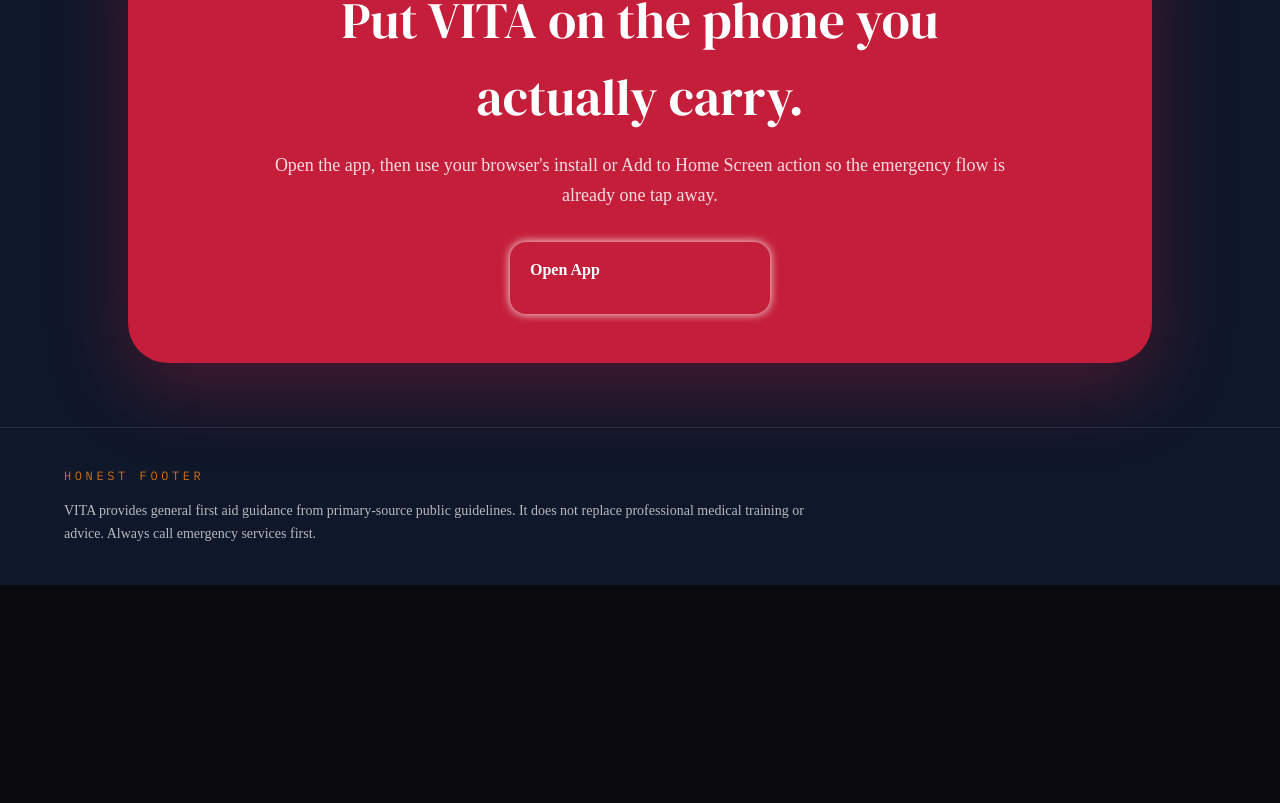
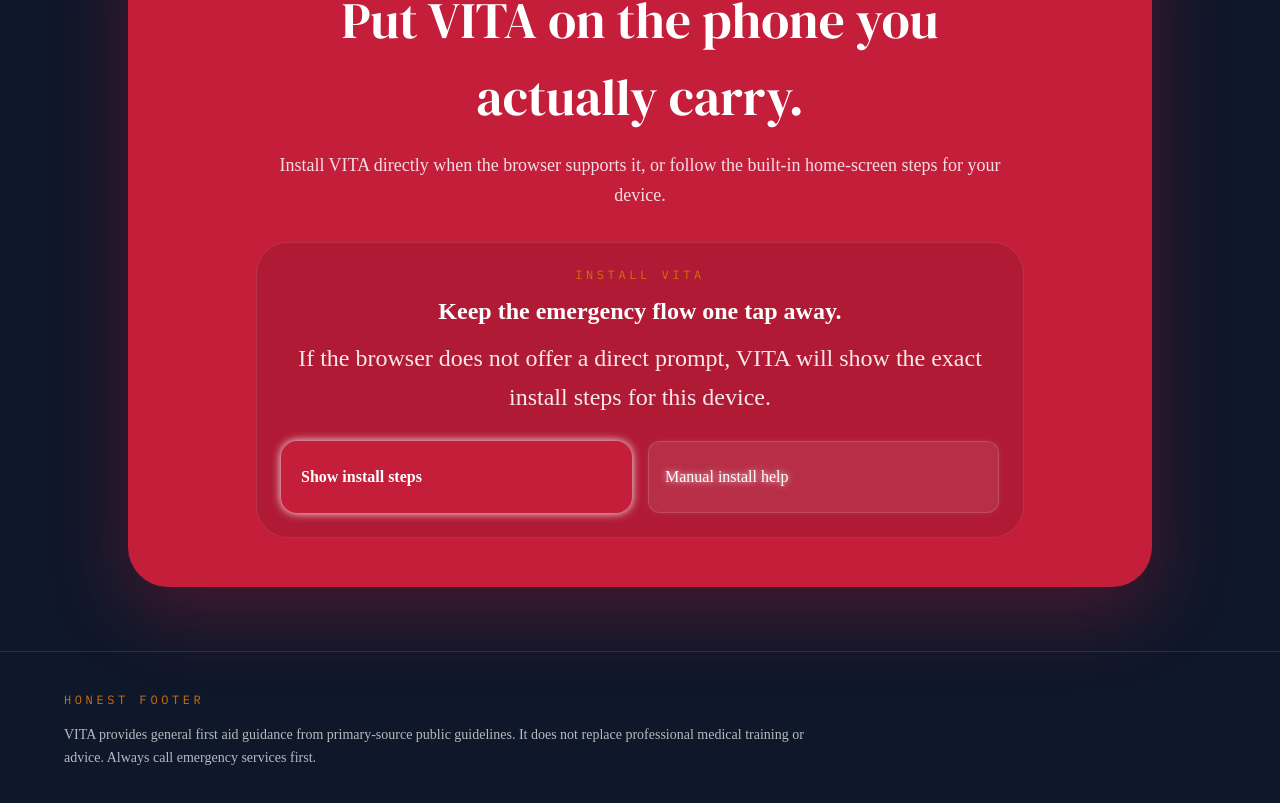
Before and after one commit to Eldren-cmd/VITA, a Next.js app: page / in a window 1280 px wide. Shown: the part 3210-4013 px from the top of the page. Before the commit the page ends 3795 px from the top, so only its background shows below. Built offline with nearby package versions, Linux system fonts and the light colour scheme.

Commit message:
feat: add direct install prompts

```diff
--- a/src/components/dashboard/Dashboard.jsx
+++ b/src/components/dashboard/Dashboard.jsx
@@ -14,6 +14,7 @@ import useVault from '@/hooks/useVault'
 
 import EmergencyGrid from '@/components/dashboard/EmergencyGrid'
 import SOSButton from '@/components/layout/SOSButton'
+import InstallPromptCard from '@/components/onboarding/InstallPromptCard'
 import LanguageSelector from '@/components/onboarding/LanguageSelector'
 import QuickAccessCard from '@/components/vault/QuickAccessCard'
 
@@ -66,6 +67,10 @@ export default function Dashboard() {
         </header>
 
         <section className="mt-8 space-y-4">
+          <InstallPromptCard compact />
+        </section>
+
+        <section className="mt-8 space-y-4">
           <LanguageSelector />
         </section>
 
--- a/src/components/landing/InstallCTA.jsx
+++ b/src/components/landing/InstallCTA.jsx
@@ -1,6 +1,4 @@
-import Link from 'next/link'
-
-import { PRIMARY_BUTTON_CLASS } from '@/constants/design'
+import InstallPromptCard from '@/components/onboarding/InstallPromptCard'
 
 export default function InstallCTA() {
   return (
@@ -12,12 +10,10 @@ export default function InstallCTA() {
             Put VITA on the phone you actually carry.
           </h2>
           <p className="mt-4 text-lg leading-relaxed text-white/85">
-            Open the app, then use your browser&apos;s install or Add to Home Screen action so the emergency flow is already one tap away.
+            Install VITA directly when the browser supports it, or follow the built-in home-screen steps for your device.
           </p>
-          <div className="mt-8 flex justify-center">
-            <Link href="/app" className={`${PRIMARY_BUTTON_CLASS} max-w-[260px] bg-black/20`}>
-              Open App
-            </Link>
+          <div className="mt-8">
+            <InstallPromptCard />
           </div>
         </div>
       </div>
--- /dev/null
+++ b/src/components/onboarding/InstallPromptCard.jsx
@@ -0,0 +1,122 @@
+import Link from 'next/link'
+
+import { FLOW_BODY_CLASS, PRIMARY_BUTTON_CLASS, SECONDARY_BUTTON_CLASS } from '@/constants/design'
+import useInstallPrompt from '@/hooks/useInstallPrompt'
+
+function InstructionModal({ open, onClose, isIOS, isAndroid, isSafari }) {
+  if (!open) {
+    return null
+  }
+
+  let steps = [
+    'Open your browser menu.',
+    'Choose Install app or Add to Home Screen.',
+    'Confirm the install, then reopen VITA from your home screen.',
+  ]
+
+  if (isIOS && isSafari) {
+    steps = [
+      'Tap the Share button in Safari.',
+      'Scroll down and tap Add to Home Screen.',
+      'Confirm VITA, then open it from your home screen.',
+    ]
+  } else if (isAndroid) {
+    steps = [
+      'Tap the browser menu in Chrome.',
+      'Choose Install app or Add to Home screen.',
+      'Confirm the install, then launch VITA from the home screen icon.',
+    ]
+  }
+
+  return (
+    <div className="fixed inset-0 z-50 flex items-end bg-black/65 p-4 sm:items-center sm:justify-center">
+      <div className="w-full max-w-lg rounded-[2rem] border border-white/10 bg-bg-base p-6 text-white shadow-2xl">
+        <p className="font-mono text-xs uppercase tracking-[0.3em] text-vita-amber">Install VITA</p>
+        <h3 className="mt-3 text-2xl font-bold text-white">Add VITA to your home screen.</h3>
+        <p className={`${FLOW_BODY_CLASS} mt-4`}>
+          Use these steps if your browser does not show the install sheet automatically.
+        </p>
+
+        <ol className="mt-6 space-y-3 text-base text-white/85">
+          {steps.map((step, index) => (
+            <li key={step} className="rounded-2xl border border-white/10 bg-white/5 px-4 py-3">
+              <span className="font-mono text-vita-amber">{index + 1}. </span>
+              {step}
+            </li>
+          ))}
+        </ol>
+
+        <div className="mt-6 grid gap-4 sm:grid-cols-2">
+          <button type="button" className={PRIMARY_BUTTON_CLASS} onClick={onClose}>
+            Close
+          </button>
+          <Link href="/app" className={SECONDARY_BUTTON_CLASS} onClick={onClose}>
+            Open app
+          </Link>
+        </div>
+      </div>
+    </div>
+  )
+}
+
+export default function InstallPromptCard({ compact = false }) {
+  const {
+    isInstalled,
+    isIOS,
+    isAndroid,
+    isSafari,
+    canPromptInstall,
+    showInstructions,
+    promptInstall,
+    openInstructions,
+    closeInstructions,
+  } = useInstallPrompt()
+
+  if (isInstalled) {
+    return (
+      <section className="rounded-[2rem] border border-white/10 bg-white/5 p-5 text-white">
+        <p className="font-mono text-xs uppercase tracking-[0.3em] text-vita-amber">Installed</p>
+        <p className="mt-3 text-lg font-bold">VITA is already installed on this device.</p>
+      </section>
+    )
+  }
+
+  return (
+    <>
+      <section
+        className={[
+          'rounded-[2rem]',
+          'border',
+          'border-white/10',
+          compact ? 'bg-white/5 p-4' : 'bg-black/10 p-6',
+          'text-white',
+        ].join(' ')}
+      >
+        <p className="font-mono text-xs uppercase tracking-[0.3em] text-vita-amber">Install VITA</p>
+        <h3 className="mt-3 text-2xl font-bold text-white">Keep the emergency flow one tap away.</h3>
+        <p className={`${FLOW_BODY_CLASS} mt-3`}>
+          {canPromptInstall
+            ? 'This device can show the install sheet directly from VITA.'
+            : 'If the browser does not offer a direct prompt, VITA will show the exact install steps for this device.'}
+        </p>
+
+        <div className="mt-6 grid gap-4 sm:grid-cols-2">
+          <button type="button" className={PRIMARY_BUTTON_CLASS} onClick={promptInstall}>
+            {canPromptInstall ? 'Install VITA now' : 'Show install steps'}
+          </button>
+          <button type="button" className={SECONDARY_BUTTON_CLASS} onClick={openInstructions}>
+            Manual install help
+          </button>
+        </div>
+      </section>
+
+      <InstructionModal
+        open={showInstructions}
+        onClose={closeInstructions}
+        isIOS={isIOS}
+        isAndroid={isAndroid}
+        isSafari={isSafari}
+      />
+    </>
+  )
+}
--- /dev/null
+++ b/src/hooks/useInstallPrompt.js
@@ -0,0 +1,103 @@
+import { useEffect, useRef, useState } from 'react'
+
+function detectPlatformState() {
+  if (typeof window === 'undefined') {
+    return {
+      isInstalled: false,
+      isIOS: false,
+      isAndroid: false,
+      isSafari: false,
+    }
+  }
+
+  const userAgent = window.navigator.userAgent.toLowerCase()
+  const isIOS = /iphone|ipad|ipod/.test(userAgent)
+  const isAndroid = /android/.test(userAgent)
+  const isSafari = /safari/.test(userAgent) && !/crios|fxios|edgios|chrome|android/.test(userAgent)
+  const isInstalled =
+    window.matchMedia?.('(display-mode: standalone)')?.matches || window.navigator.standalone === true
+
+  return {
+    isInstalled: Boolean(isInstalled),
+    isIOS,
+    isAndroid,
+    isSafari,
+  }
+}
+
+export default function useInstallPrompt() {
+  const deferredPromptRef = useRef(null)
+  const [platformState, setPlatformState] = useState(detectPlatformState)
+  const [showInstructions, setShowInstructions] = useState(false)
+  const [canPromptInstall, setCanPromptInstall] = useState(false)
+
+  useEffect(() => {
+    if (typeof window === 'undefined') {
+      return undefined
+    }
+
+    const syncPlatformState = () => {
+      setPlatformState(detectPlatformState())
+    }
+
+    const handleBeforeInstallPrompt = (event) => {
+      event.preventDefault()
+      deferredPromptRef.current = event
+      setCanPromptInstall(true)
+      syncPlatformState()
+    }
+
+    const handleAppInstalled = () => {
+      deferredPromptRef.current = null
+      setCanPromptInstall(false)
+      setShowInstructions(false)
+      syncPlatformState()
+    }
+
+    syncPlatformState()
+
+    window.addEventListener('beforeinstallprompt', handleBeforeInstallPrompt)
+    window.addEventListener('appinstalled', handleAppInstalled)
+
+    const mediaQuery = window.matchMedia?.('(display-mode: standalone)')
+    mediaQuery?.addEventListener?.('change', syncPlatformState)
+
+    return () => {
+      window.removeEventListener('beforeinstallprompt', handleBeforeInstallPrompt)
+      window.removeEventListener('appinstalled', handleAppInstalled)
+      mediaQuery?.removeEventListener?.('change', syncPlatformState)
+    }
+  }, [])
+
+  const promptInstall = async () => {
+    if (deferredPromptRef.current && !platformState.isInstalled) {
+      const promptEvent = deferredPromptRef.current
+
+      try {
+        await promptEvent.prompt()
+        await promptEvent.userChoice
+      } catch (_error) {
+        // Silent fail by contract.
+      }
+
+      deferredPromptRef.current = null
+      setCanPromptInstall(false)
+      setPlatformState(detectPlatformState())
+      return
+    }
+
+    setShowInstructions(true)
+  }
+
+  const openInstructions = () => setShowInstructions(true)
+  const closeInstructions = () => setShowInstructions(false)
+
+  return {
+    ...platformState,
+    canPromptInstall,
+    showInstructions,
+    promptInstall,
+    openInstructions,
+    closeInstructions,
+  }
+}
```
